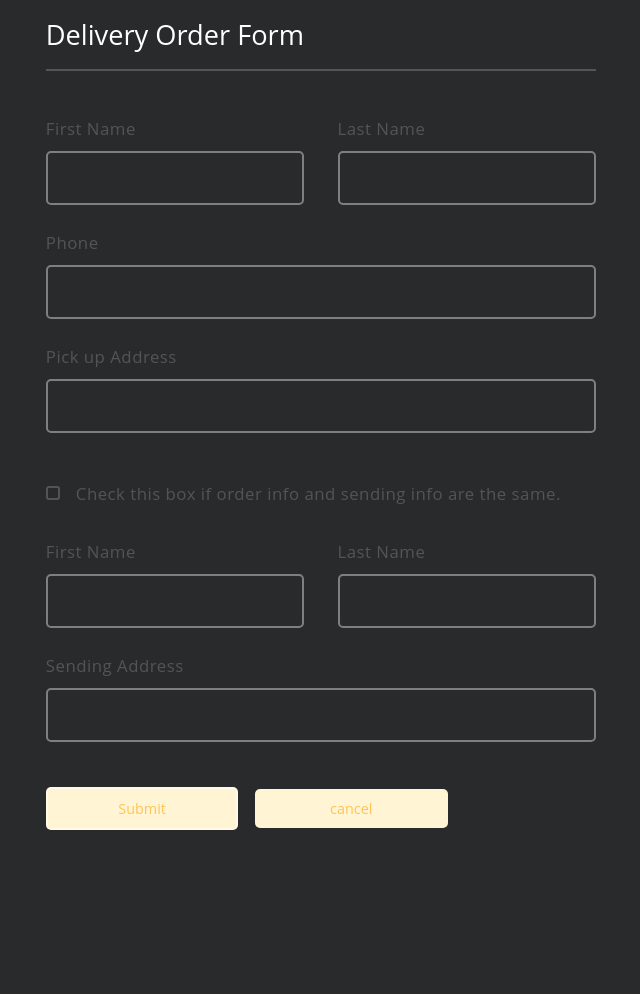
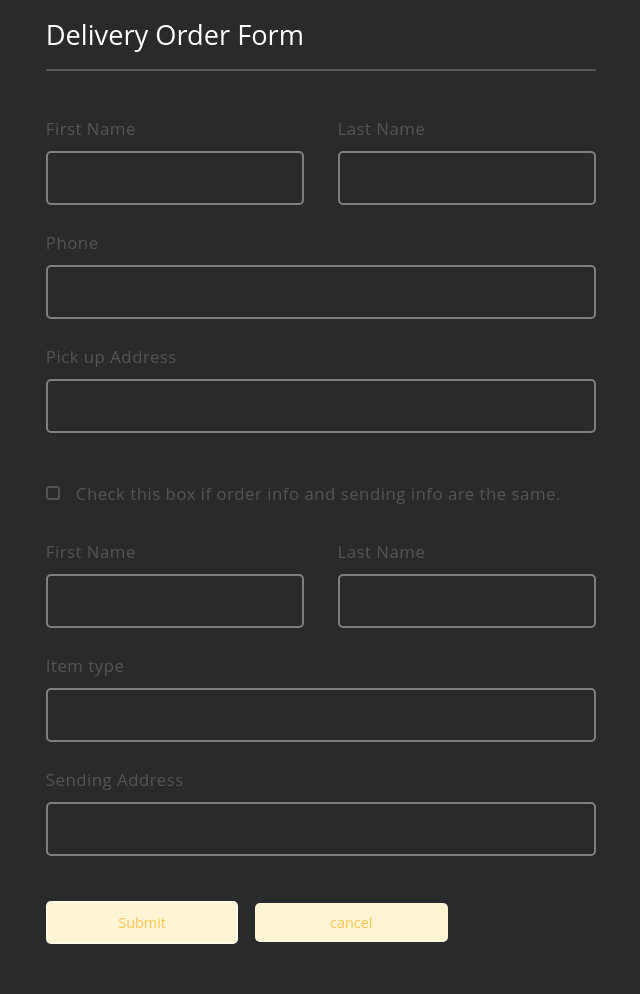
Before and after one commit to olamicreas/cargovan, a Flask app: page /order in a window 1280 px wide. Shown: the part 51-1045 px from the top of the page, without its empty margins (319-959 px from the left). Before the commit the page ends 881 px from the top, so only its background shows below. Run offline with Flask 3, Linux system fonts and the light colour scheme.

Commit message:
Update order.html

```diff
--- a/templates/order.html
+++ b/templates/order.html
@@ -224,6 +224,10 @@
                 </div>
               </div>
               <div class="row">
+                <input type="text" name="itemtype" id="itemtype" required>
+                <label for="itemtype">Item type</label>
+              </div>
+              <div class="row">
                 <input type="text" name="newaddress" id="newaddress" required>
                 <label for="newaddress">Sending Address</label>
               </div>
```
